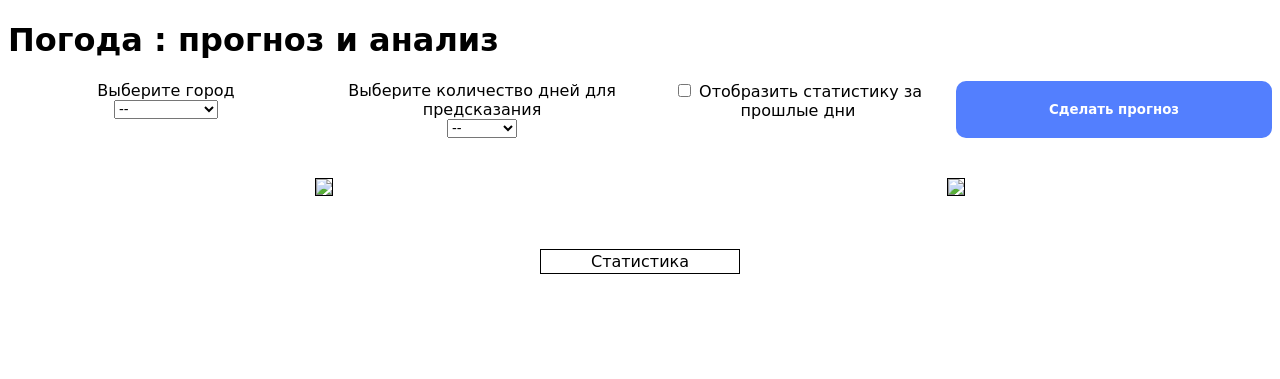
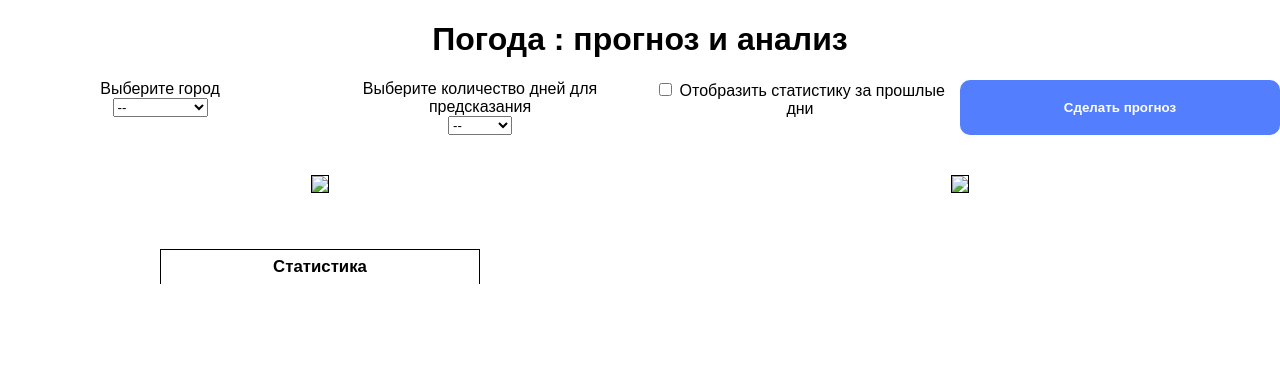
Before and after one commit to d-a-yakovlev/IDA_weather_project, a Flask app: template templates/draw_forecast.html in a window 1280 px wide. Shown: the top 379 px of the page. Run offline with Flask 2, Linux system fonts and the light colour scheme; the template is opened without the code that fills it, so the values that code supplies are empty.

Commit message:
feat : design fix

```diff
--- a/static/styles.css
+++ b/static/styles.css
@@ -1,6 +1,16 @@
 * {
     box-sizing: border-box;
-    font-family: Bradley Hand, cursive;
+    font-family: Arial;
+}
+
+
+.main {
+    max-width: 1280px;
+}
+
+
+.half-screen {
+    width: 50%;
 }
 
 
@@ -32,6 +42,11 @@
 
 .checkbox-div {
     margin-bottom: 10px;
+}
+
+
+.list {
+    width: 100%;
 }
 
 
@@ -94,8 +109,12 @@ li {
 
 
 .list-title {
+    font-weight: bold;
+    display: block;
     border: 1px solid black;
-    padding: 2px 50px;
+    border-bottom: 0px;
+    font-size: 1.05rem;
+    padding: 7px;
 }
 
 
--- a/templates/base.html
+++ b/templates/base.html
@@ -7,7 +7,7 @@
     <meta name="viewport" content="width=device-width, initial-scale=1.0">
     <title>Погода</title>
 </head>
-<body>
+<body class="center main">
     <h1>Погода : прогноз  и анализ</h1>
 
     <div class="flex-div">
@@ -53,7 +53,6 @@
     {% endblock %}
     <script>
          function callForecastHandler() {
-
             // заглушки (нужно брать данные с форм)
             const city = "Moscow";
             const days = "2";
--- a/templates/draw_forecast.html
+++ b/templates/draw_forecast.html
@@ -7,7 +7,8 @@
 </div>
 
 <div class="flex-div">
-    <ul class="center">
+    <div class="half-screen flex-div">
+        <ul class="half-screen center">
             <span class="list-title">
                 Статистика
             </span>
@@ -15,9 +16,10 @@
                 <li>{{stat}}</li>
             {% endfor %}
         </ul>
-
+    </div>
+    <div class="half-screen flex-div">
         {% if detailed_stats %}
-    <ul class="center">
+        <ul class="half-screen center">
             <span class="list-title">
                Подробная статистика
             </span>
@@ -27,4 +29,5 @@
         </ul>
         {% endif %}
     </div>
+</div>
 {% endblock %}
```
Also changed, not shown: 1 other file. Lines whose indentation alone changed are shown as unchanged.
